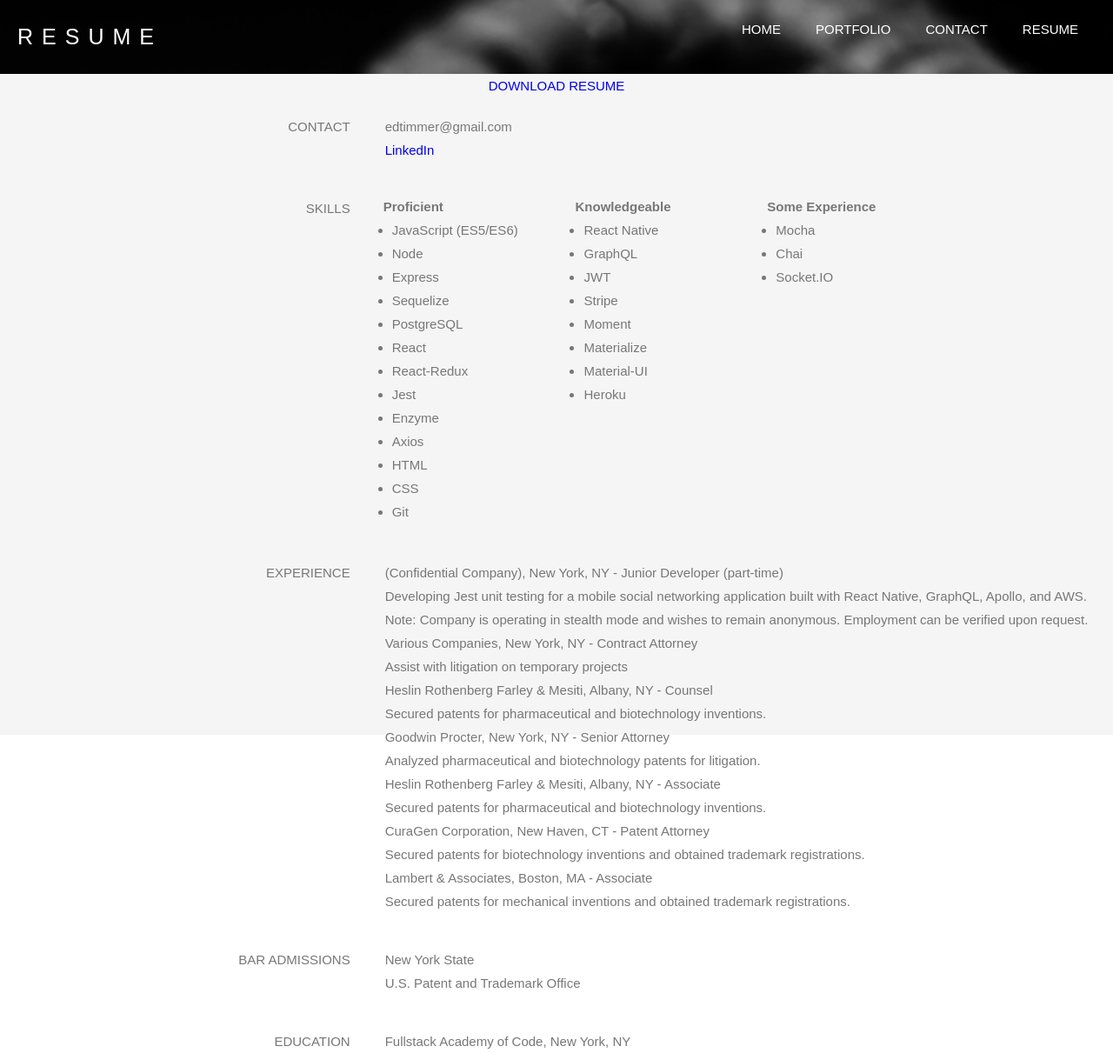
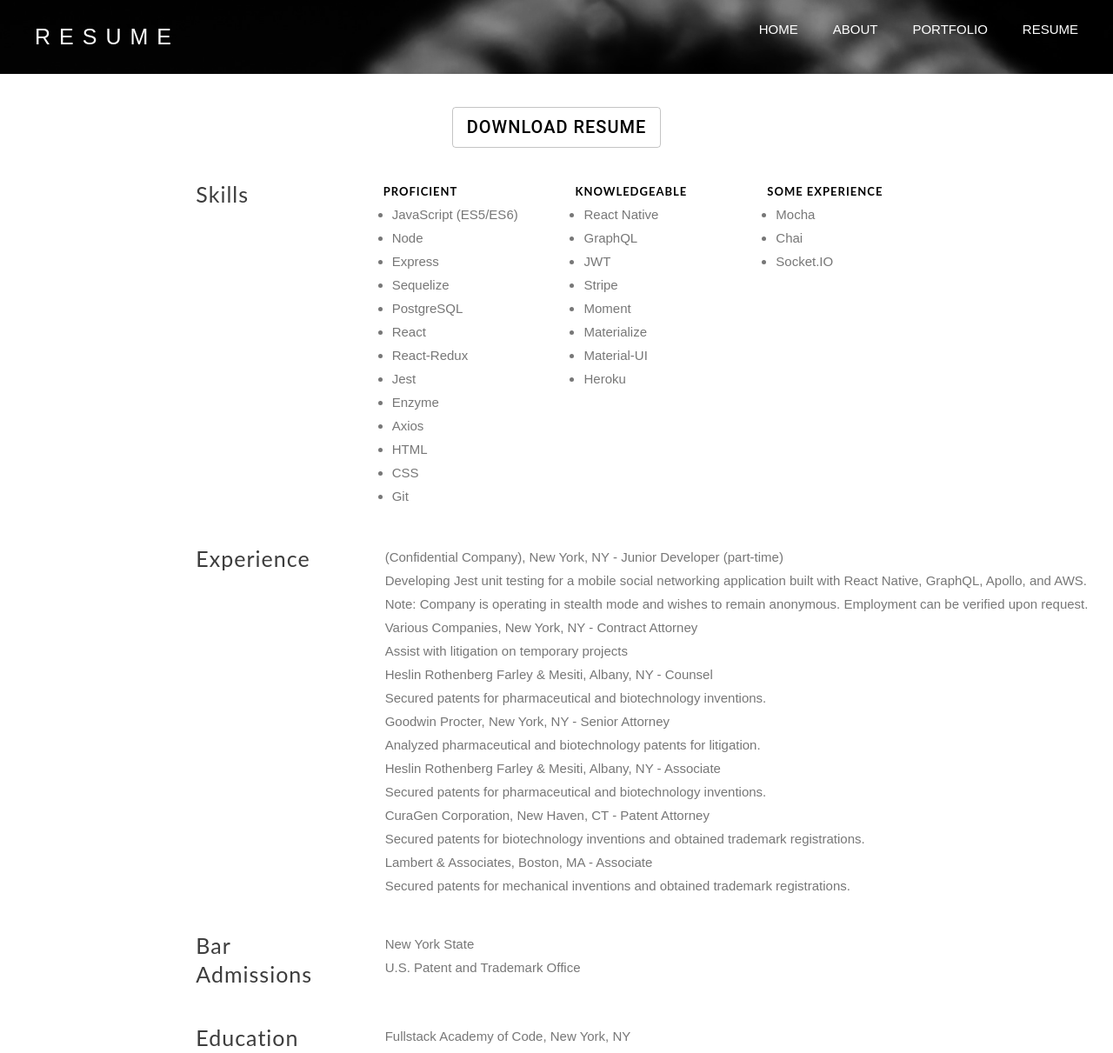
Before and after one commit to EdTimmer/edtimmer, a React app: page /#/resume in a window 1280 px wide. Shown: the top 1211 px of the page at 87% size. Built offline with nearby package versions, Linux system fonts and the light colour scheme.

Commit message:
working on about

```diff
--- a/public/style.css
+++ b/public/style.css
@@ -116,18 +116,36 @@ h5 {
   letter-spacing: 10px;
 }
 
+.downloadButton {
+  /* color: #fff; */
+  letter-spacing: 1px;
+  font-size: 20px;
+  /* padding: 0 0 0 20px;   */
+  color: black
+}
+
 .sectionHeader {
   color: #fff;
   letter-spacing: 10px;
   font-size: 25px;
-  padding: 0;
+  padding: 0 0 0 20px;
 }
 
-h3 {
-  letter-spacing: 5px;
+.levelOfSkillHeader {
+  letter-spacing: 1px;
   text-transform: uppercase;
-  font: 20px "Lato", sans-serif;
-  color: #111;
+  font: 13px "Lato", sans-serif;
+  font-weight: bold;
+  color: black;
+}
+
+.aboutText {
+  /* letter-spacing: 1px; */
+  /* text-transform: uppercase; */
+  /* font: 20px "Lato", sans-serif; */
+  font: 400 20px/1.8 "Lato", sans-serif;
+  /* font-weight: bold; */
+  color: black;
 }
 
 /* Turn off parallax scrolling for tablets and phones */
@@ -167,12 +185,20 @@ h3 {
   clear: both;
 }
 
-.resumeSection {
-  text-align: right;
-  padding: 20px;
+.resHeader {
+  letter-spacing: 1px;
+  /* text-transform: uppercase; */
+  font: 25px "Lato", sans-serif;
+  color: rgb(61, 61, 61);
 }
 
-.resumeDescription {
+/* .resumeSection { */
+  /* font: 20px "Lato", sans-serif; */
+  /* text-align: right; */
+  /* padding: 20px; */
+/* } */
+
+.resume {
   text-align: left;
   padding: 20px;
 }
--- /dev/null
+++ b/src/components/About.js
@@ -0,0 +1,57 @@
+import React, { Component } from 'react';
+import { Link } from 'react-router-dom';
+import { Grid } from '@material-ui/core';
+import Nav from './Nav';
+
+import gmail from '../images/gmail.png';
+import github from '../images/github.svg';
+import medium from '../images/medium.png';
+import linkedin from '../images/linkedin.png'
+
+class About extends Component {
+  render() {
+    return (
+      <div>
+        <div className="bgimg-1">
+          <div>
+            <Nav header={'ABOUT'} />
+          </div>
+
+          <Grid container spacing={24} style={{ backgroundColor: 'white', padding: '0', height: '95vh' }}>
+            <Grid xs={12} style={{ textAlign: 'center' }} className="aboutText">
+              <div style={{ padding: '30px' }}>
+                <p>
+                  I am a full stack software engineer and I can say that because I survived <a href="https://www.fullstackacademy.com" rel="noopener noreferrer" target="_blank">Fullstack Academy</a> coding boot camp.
+                </p>
+                <p>
+                  Currently, I work part-time as a Junior Developer at a startup and I am also looking for full-time opportunities.
+                </p>
+                <p>
+                  In addition to coding, I have 16 years of experience as a patent attorney.
+                </p>
+              </div>
+
+              <div style={{ padding: '30px' }}>
+                <p>I can be reached by email at <b>edtimmer@gmail.com</b></p>
+              </div>
+
+              <div style={{ padding: '30px' }}>
+                <p>You can also find me at LinkedIn, GitHub, and Medium:</p>
+
+                <div style={{ padding: '5px' }}>
+                  <span style={{ padding: '30px' }}><a href="https://www.linkedin.com/in/edtimmer" rel="noopener noreferrer" target="_blank"><img src={linkedin} width={50} /></a></span>
+
+                  <span style={{ padding: '30px' }}><a href="https://github.com/EdTimmer" rel="noopener noreferrer" target="_blank"><img src={github} width={50} /></a></span>
+
+                  <span style={{ padding: '30px' }}><a href="https://medium.com/@edtimmer" rel="noopener noreferrer" target="_blank"><img src={medium} width={50} /></a></span>
+                </div>
+              </div>
+            </Grid>
+          </Grid>
+        </div>
+      </div>
+    );
+  }
+}
+
+export default About;
--- a/src/components/Contact.js
+++ /dev/null
@@ -1,36 +0,0 @@
-import React, { Component } from 'react';
-import { Link } from 'react-router-dom';
-import { Grid } from '@material-ui/core';
-import Nav from './Nav';
-import PersonalWebsite from './PersonalWebsite';
-import PurlyLove from './PurlyLove';
-import SixWords from './SixWords';
-import UntappedTrivia from './UntappedTrivia';
-import Clickr from './Clickr';
-import WilliamsPomona from './WilliamsPomona';
-import Sep from './Sep';
-
-class Contact extends Component {
-  render() {
-    return (
-      <div>
-        <div className="bgimg-1">
-          <div>
-            <Nav header={'CONTACT'} />
-          </div>
-
-          <Grid container spacing={24} justify="center" alignItems='center' style={{ backgroundColor: 'whitesmoke', padding: '0', height: '95vh' }}>
-            <Grid xs={12} style={{ textAlign: 'center' }}>
-              <span>email: edtimmer@gmail.com</span>
-            </Grid>
-            <Grid xs={12} style={{ textAlign: 'center' }}>
-              <span>LinkedIn: <a href="https://github.com/jlp0422/capstone" rel="noopener noreferrer" target="_blank">https://www.linkedin.com/in/edtimmer</a></span>
-            </Grid>
-          </Grid>
-        </div>
-      </div>
-    );
-  }
-}
-
-export default Contact;
--- /dev/null
+++ b/src/components/DownloadButton.js
@@ -0,0 +1,57 @@
+import React from 'react';
+import PropTypes from 'prop-types';
+import { withStyles } from '@material-ui/core/styles';
+import Button from '@material-ui/core/Button';
+import pdf from '../resume.pdf';
+
+const styles = theme => ({
+  button: {
+    margin: theme.spacing.unit,
+  },
+  input: {
+    display: 'none',
+  },
+});
+
+function DownloadButton(props) {
+  const { classes } = props;
+  return (
+    <div style={{ padding: '30px 0 10px 0' }}>
+      <a href={pdf} rel="noopener noreferrer" target="_blank">
+        <Button variant="outlined" className={classes.button}>
+          <span className='downloadButton'>DOWNLOAD RESUME</span>
+        </Button>
+      </a>
+      {/*<Button variant="outlined" color="primary" className={classes.button}>
+        Primary
+      </Button>
+      <Button variant="outlined" color="secondary" className={classes.button}>
+        Secondary
+      </Button>
+      <Button variant="outlined" disabled className={classes.button}>
+        Disabled
+      </Button>
+      <Button variant="outlined" href="#outlined-buttons" className={classes.button}>
+        Link
+      </Button>
+      <input
+        accept="image/*"
+        className={classes.input}
+        id="outlined-button-file"
+        multiple
+        type="file"
+      />
+      <label htmlFor="outlined-button-file">
+        <Button variant="outlined" component="span" className={classes.button}>
+          Upload
+        </Button>
+  </label>*/}
+    </div>
+  );
+}
+
+DownloadButton.propTypes = {
+  classes: PropTypes.object.isRequired,
+};
+
+export default withStyles(styles)(DownloadButton);
--- a/src/components/Home.js
+++ b/src/components/Home.js
@@ -7,7 +7,7 @@ class Home extends Component {
     return (
       <div>
         <div className="bgimg-1">
-          <Nav style={{ backgroundColor: 'transparent' }} home={true} />
+          <Nav style={{ backgroundColor: 'transparent' }} />
           <div className="captionTwo">
             <span className="borderTwo" style={{ fontSize: '40px' }}>EDWARD TIMMER</span>
             <br />
--- a/src/components/Main.js
+++ b/src/components/Main.js
@@ -3,7 +3,7 @@ import { Switch, Route, HashRouter } from 'react-router-dom';
 
 import Home from './Home';
 import Portfolio from './Portfolio'
-import Contact from './Contact';
+import About from './About';
 import Resume from './Resume';
 
 class Main extends Component {
@@ -15,7 +15,7 @@ class Main extends Component {
           <div className="container-fluid">
             <Switch>
               <Route exact path="/portfolio" component={Portfolio} />
-              <Route exact path="/contact" component={Contact} />
+              <Route exact path="/about" component={About} />
               <Route exact path="/resume" component={Resume} />
               <Route exact path="/" component={Home} />
             </Switch>
--- a/src/components/Nav.js
+++ b/src/components/Nav.js
@@ -9,12 +9,12 @@ class Nav extends Component {
         this.state = {
             home: 'white',
             projects: 'white',
-            contact: 'white',
+            about: 'white',
             resume: 'white'
         }
         this.selectHome = this.selectHome.bind(this);
         this.selectProjects = this.selectProjects.bind(this);
-        this.selectContact = this.selectContact.bind(this);
+        this.selectAbout = this.selectAbout.bind(this);
         this.selectResume = this.selectResume.bind(this);
         this.unselect = this.unselect.bind(this);
     }
@@ -23,7 +23,7 @@ class Nav extends Component {
         this.setState({
             home: 'white',
             projects: 'grey',
-            contact: 'grey',
+            about: 'grey',
             resume: 'grey'
         })
     }
@@ -32,16 +32,16 @@ class Nav extends Component {
         this.setState({
             home: 'grey',
             projects: 'white',
-            contact: 'grey',
+            about: 'grey',
             resume: 'grey'
         })
     }
 
-    selectContact() {
+    selectAbout() {
         this.setState({
             home: 'grey',
             projects: 'grey',
-            contact: 'white',
+            about: 'white',
             resume: 'grey'
         })
     }
@@ -50,7 +50,7 @@ class Nav extends Component {
         this.setState({
             home: 'grey',
             projects: 'grey',
-            contact: 'grey',
+            about: 'grey',
             resume: 'white'
         })
     }
@@ -59,7 +59,7 @@ class Nav extends Component {
         this.setState({
             home: 'white',
             projects: 'white',
-            contact: 'white',
+            about: 'white',
             resume: 'white'
         })
     }
@@ -76,8 +76,8 @@ class Nav extends Component {
                 </Grid>
                 <Grid item xs={6} style={{ textAlign: 'right' }}>
                     <Link to={`/`} style={{ color: this.state.home, textDecoration: 'none', padding: '0 20px 0 20px' }} onMouseEnter={this.selectHome} onMouseLeave={this.unselect}>HOME</Link>
+                    <Link to={`/about`} style={{ color: this.state.about, textDecoration: 'none', padding: '0 20px 0 20px' }} onMouseEnter={this.selectAbout} onMouseLeave={this.unselect}>ABOUT</Link>
                     <Link to={`/portfolio`} style={{ color: this.state.projects, textDecoration: 'none', padding: '0 20px 0 20px' }} onMouseEnter={this.selectProjects} onMouseLeave={this.unselect}>PORTFOLIO</Link>
-                    <Link to={`/contact`} style={{ color: this.state.contact, textDecoration: 'none', padding: '0 20px 0 20px' }} onMouseEnter={this.selectContact} onMouseLeave={this.unselect}>CONTACT</Link>
                     <Link to={`/resume`} style={{ color: this.state.resume, textDecoration: 'none', padding: '0 20px 0 20px' }} onMouseEnter={this.selectResume} onMouseLeave={this.unselect}>RESUME</Link>
                     {/*<a href={pdf} style={{ color: this.state.resume, textDecoration: 'none', padding: '0 20px 0 20px' }} rel="noopener noreferrer" target="_blank" onMouseEnter={this.selectResume} onMouseLeave={this.unselect}>RESUME</a>*/}
                 </Grid>
--- a/src/components/Resume.js
+++ b/src/components/Resume.js
@@ -3,6 +3,7 @@ import { Link } from 'react-router-dom';
 import { Grid } from '@material-ui/core';
 import Nav from './Nav';
 import pdf from '../resume.pdf';
+import DownloadButton from './DownloadButton';
 
 class Resume extends Component {
   render() {
@@ -13,30 +14,21 @@ class Resume extends Component {
             <Nav header={'RESUME'} />
           </div>
 
-          <Grid container spacing={24} style={{ backgroundColor: 'whitesmoke', padding: '0', height: '95vh' }}>
-
+          <Grid container spacing={24} style={{ backgroundColor: 'white', padding: '0', height: '95vh' }}>
+            {/*backgroundColor: 'whitesmoke',*/}
             <Grid xs={12} style={{ textAlign: 'center' }}>
-              <a href={pdf} rel="noopener noreferrer" target="_blank" onMouseEnter={this.selectResume} onMouseLeave={this.unselect}>DOWNLOAD RESUME</a>
+              <DownloadButton />
             </Grid>
 
-            <Grid xs={4} className='resumeSection'>
-              <span>CONTACT</span>
-            </Grid>
-            <Grid xs={8} className='resumeDescription'>
-              <span>edtimmer@gmail.com</span>
-              <br />
-              <a href="https://github.com/jlp0422/capstone" rel="noopener noreferrer" target="_blank">LinkedIn</a>
-            </Grid>
-
-
-            <Grid xs={4} className='resumeSection'>
-              <span>SKILLS</span>
+            <Grid xs={2} />
+            <Grid xs={2} className='resume'>
+              <span className='resHeader'>Skills</span>
             </Grid>
             <Grid xs={8}>
               <Grid container spacing={24} style={{ paddingLeft: '10px', paddingTop: '10px' }}>
-                <Grid xs={3} className='resumeDescription'>
+                <Grid xs={3} className='resume'>
                   <span>
-                    <b>Proficient</b>
+                    <span className='levelOfSkillHeader'>Proficient</span>
                     <ul style={{ paddingLeft: '10px', paddingTop: '0', marginTop: '0' }}>
                       <li>JavaScript (ES5/ES6)</li>
                       <li>Node</li>
@@ -54,9 +46,9 @@ class Resume extends Component {
                     </ul>
                   </span>
                 </Grid>
-                <Grid xs={3} className='resumeDescription'>
+                <Grid xs={3} className='resume'>
                   <span>
-                    <b>Knowledgeable</b>
+                    <span className='levelOfSkillHeader'>Knowledgeable</span>
                     <ul style={{ paddingLeft: '10px', paddingTop: '0', marginTop: '0' }}>
                       <li>React Native</li>
                       <li>GraphQL</li>
@@ -69,9 +61,9 @@ class Resume extends Component {
                     </ul>
                   </span>
                 </Grid>
-                <Grid xs={3} className='resumeDescription'>
+                <Grid xs={3} className='resume'>
                   <span>
-                    <b>Some Experience</b>
+                    <span className='levelOfSkillHeader'>Some Experience</span>
                     <ul style={{ paddingLeft: '10px', paddingTop: '0', marginTop: '0' }}>
                       <li>Mocha</li>
                       <li>Chai</li>
@@ -83,10 +75,11 @@ class Resume extends Component {
               </Grid>
             </Grid>
 
-            <Grid xs={4} className='resumeSection'>
-              <span>EXPERIENCE</span>
+            <Grid xs={2} />
+            <Grid xs={2} className='resume'>
+              <span className='resHeader'>Experience</span>
             </Grid>
-            <Grid xs={8} className='resumeDescription'>
+            <Grid xs={8} className='resume'>
               <span>
                 (Confidential Company), New York, NY - Junior Developer (part-time)
                 <br />
@@ -132,10 +125,11 @@ class Resume extends Component {
               </span>
             </Grid>
 
-            <Grid xs={4} className='resumeSection'>
-              <span>BAR ADMISSIONS</span>
+            <Grid xs={2} />
+            <Grid xs={2} className='resume'>
+              <span className='resHeader'>Bar Admissions</span>
             </Grid>
-            <Grid xs={8} className='resumeDescription'>
+            <Grid xs={8} className='resume'>
               <span>
                 New York State
                 <br />
@@ -143,10 +137,11 @@ class Resume extends Component {
               </span>
             </Grid>
 
-            <Grid xs={4} className='resumeSection'>
-              <span>EDUCATION</span>
+            <Grid xs={2} />
+            <Grid xs={2} className='resume'>
+              <span className='resHeader'>Education</span>
             </Grid>
-            <Grid xs={8} className='resumeDescription'>
+            <Grid xs={8} className='resume'>
               <span>
                 Fullstack Academy of Code, New York, NY
               </span>
```
Also changed, not shown: src/images/github.svg (added), src/images/gmail.png (added), src/images/linkedin.png (added), src/images/medium.png (added).
